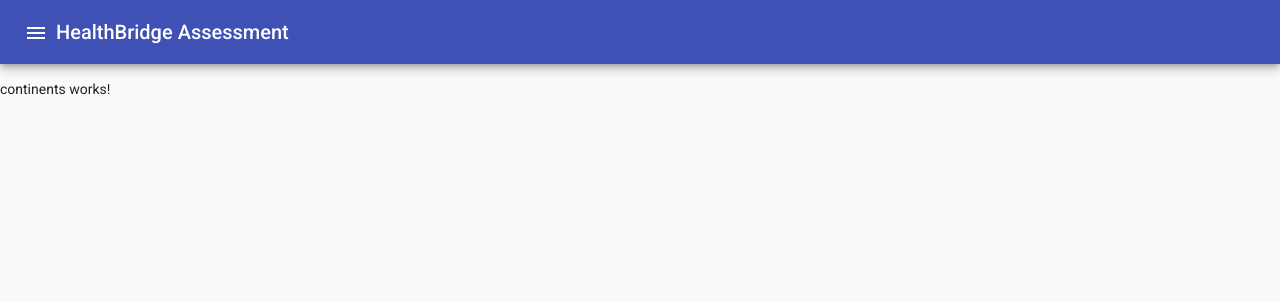
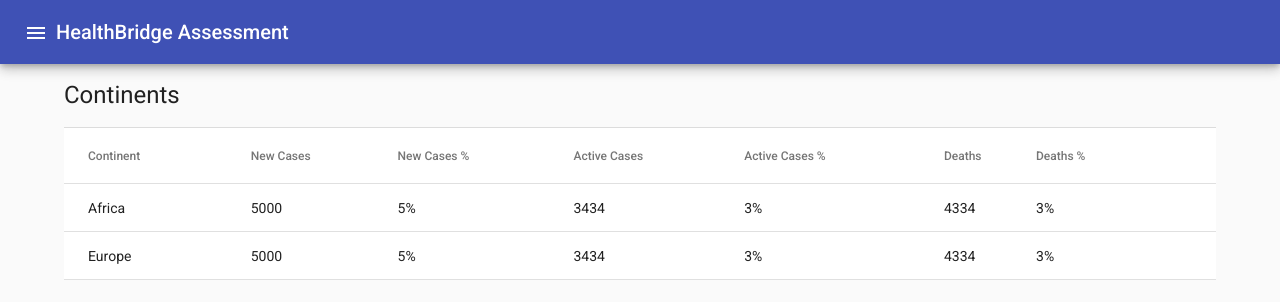
Before and after one commit to Faballion/healthbridge, an Angular app: page /continents in a window 1280 px wide. Shown: the top 302 px of the page. Built offline with nearby package versions, Linux system fonts and the light colour scheme; no server answers.

Commit message:
Implement basic continents table

```diff
--- a/src/app/app.module.ts
+++ b/src/app/app.module.ts
@@ -10,6 +10,7 @@ import { MatSidenavModule } from '@angular/material/sidenav';
 import { MatIconModule } from '@angular/material/icon';
 import { MatButtonModule } from '@angular/material/button';
 import { MatListModule } from '@angular/material/list';
+import { MatTableModule } from '@angular/material/table';
 import { ToolbarComponent } from './components/toolbar/toolbar.component';
 import { SidenavComponent } from './components/sidenav/sidenav.component';
 import { CountriesComponent } from './components/countries/countries.component';
@@ -36,6 +37,7 @@ import { CovidService } from './services/covid.service';
     MatIconModule,
     MatButtonModule,
     MatListModule,
+    MatTableModule,
   ],
   providers: [CovidService],
   bootstrap: [AppComponent]
--- a/src/app/components/continents/continents.component.css
+++ b/src/app/components/continents/continents.component.css
@@ -0,0 +1,8 @@
+.container {
+    width: 90%;
+    margin: 0 auto;
+}
+
+table {
+    width: 100%;
+}
--- a/src/app/components/continents/continents.component.html
+++ b/src/app/components/continents/continents.component.html
@@ -1 +1,45 @@
-<p>continents works!</p>
+<div class='container'>
+    <h1>Continents</h1>
+    <mat-divider></mat-divider>
+    <div>
+        <table mat-table [dataSource]="continents" class="mat-elevation-z0">
+            <ng-container matColumnDef="continentName">
+                <th mat-header-cell *matHeaderCellDef>Continent</th>
+                <td mat-cell *matCellDef="let continent">{{continent.continentName}}</td>
+            </ng-container>
+
+            <ng-container matColumnDef="newCases">
+                <th mat-header-cell *matHeaderCellDef>New Cases</th>
+                <td mat-cell *matCellDef="let continent">{{continent.newCases}}</td>
+            </ng-container>
+
+            <ng-container matColumnDef="newCasesPercentage">
+                <th mat-header-cell *matHeaderCellDef>New Cases %</th>
+                <td mat-cell *matCellDef="let continent">{{continent.newCasesPercentage}}</td>
+            </ng-container>
+
+            <ng-container matColumnDef="activeCases">
+                <th mat-header-cell *matHeaderCellDef>Active Cases</th>
+                <td mat-cell *matCellDef="let continent">{{continent.activeCases}}</td>
+            </ng-container>
+
+            <ng-container matColumnDef="activeCasesPercentage">
+                <th mat-header-cell *matHeaderCellDef>Active Cases %</th>
+                <td mat-cell *matCellDef="let continent">{{continent.activeCasesPercentage}}</td>
+            </ng-container>
+
+            <ng-container matColumnDef="deaths">
+                <th mat-header-cell *matHeaderCellDef>Deaths</th>
+                <td mat-cell *matCellDef="let continent">{{continent.deaths}}</td>
+            </ng-container>
+
+            <ng-container matColumnDef="deathsPercentage">
+                <th mat-header-cell *matHeaderCellDef>Deaths %</th>
+                <td mat-cell *matCellDef="let continent">{{continent.deathsPercentage}}</td>
+            </ng-container>
+
+            <tr mat-header-row *matHeaderRowDef="displayedColumns"></tr>
+            <tr mat-row *matRowDef="let row; columns: displayedColumns;"></tr>
+        </table>
+    </div>
+</div>
--- a/src/app/components/continents/continents.component.ts
+++ b/src/app/components/continents/continents.component.ts
@@ -8,14 +8,45 @@ import { CovidService } from 'src/app/services/covid.service';
 })
 export class ContinentsComponent implements OnInit {
 
+  continents = [
+    {
+      continentName: 'Africa',
+      newCases: '5000',
+      newCasesPercentage: '5%',
+      activeCases: '3434',
+      activeCasesPercentage: '3%',
+      deaths: '4334',
+      deathsPercentage: '3%',
+    },
+    {
+      continentName: 'Europe',
+      newCases: '5000',
+      newCasesPercentage: '5%',
+      activeCases: '3434',
+      activeCasesPercentage: '3%',
+      deaths: '4334',
+      deathsPercentage: '3%',
+    },
+  ]
+
+  displayedColumns: string[] = [
+    'continentName',
+    'newCases',
+    'newCasesPercentage',
+    'activeCases',
+    'activeCasesPercentage',
+    'deaths',
+    'deathsPercentage'
+  ];
+
   constructor(private covidService: CovidService) { }
 
   ngOnInit(): void {
-    this.getCountries();
+    this.getStats();
   }
 
-  getCountries() {
-    this.covidService.getCountries().subscribe(data => {
+  getStats() {
+    this.covidService.getStats().subscribe(data => {
       console.log(data);
     });
   }
--- a/src/app/services/covid.service.ts
+++ b/src/app/services/covid.service.ts
@@ -11,16 +11,11 @@ export class CovidService {
   constructor(private http:HttpClient) { }
 
   /**
-   * Get the countries data from Rapid API
+   * Get the stats data from Rapid API
    */
-  getCountries(): Observable<countries> {
+  getStats(): Observable<any> {
     let headers = this.headers;
-    let url = 'https://covid-193.p.rapidapi.com/countries'
-    return this.http.get<countries>(url,{headers});
+    let url = 'https://covid-193.p.rapidapi.com/statistics'
+    return this.http.get<any>(url,{headers});
   }
-
 }
-
-export interface countries {
-
-}
```
